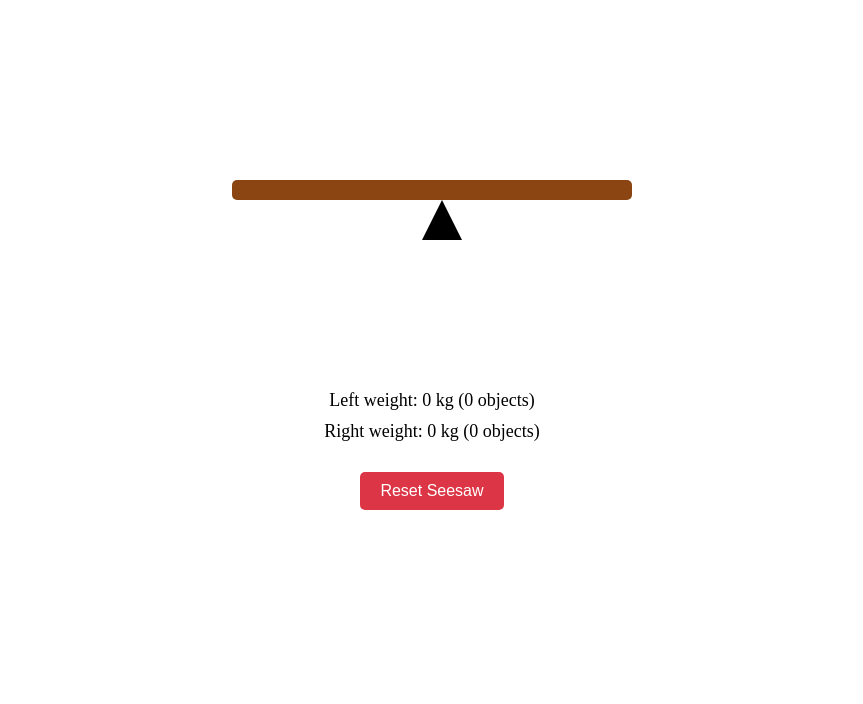
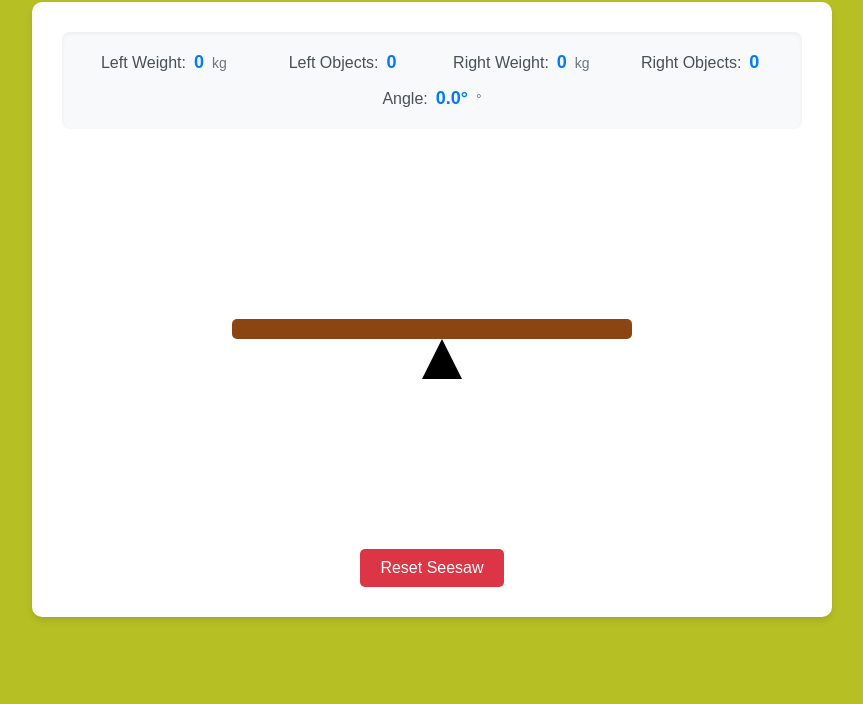
Before and after one commit to OnurCeliiik/Seesaw-Simulation, a plain HTML site: page index.html in a window 1280 px wide. Shown: the part 96-800 px from the top of the page, without its empty margins (208-1071 px from the left). Drawn offline with Linux system fonts and the light colour scheme.

Commit message:
changed the page structure & tried to make it look better

```diff
--- a/index.html
+++ b/index.html
@@ -10,32 +10,42 @@
     <div class="container">
         <h1>Seesaw Simulation</h1>
 
-        <!-- This is where my seesaw will be placed -->
-        <div class="seesaw-wrapper">
-            <!--
-            This is my plank.
-            I will be using this div to represent the plank, horizontall board that will rotate.
-            Objects will be placed inside, to make them rotate with the plank.
-             -->
-            <div id="plank" class="plank">
-
+        <!-- Wrapper box for seesaw and stats-->
+        <div class="simulation-box">
+            <div class="ui-section">
+                <div class="stat-item">
+                    <span class="stat-label">Left Weight:</span>
+                    <span id="left-weight" class="stat-value">0</span>
+                    <span class="stat-unit">kg</span>
+                </div>
+                <div class="stat-item">
+                    <span class="stat-label">Left Objects:</span>
+                    <span id="left-count" class="stat-value">0</span>
+                </div>
+                <div class="stat-item">
+                    <span class="stat-label">Right Weight:</span>
+                    <span id="right-weight" class="stat-value">0</span>
+                    <span class="stat-unit">kg</span>
+                </div>
+                <div class="stat-item">
+                    <span class="stat-label">Right Objects:</span>
+                    <span id="right-count" class="stat-value">0</span>
+                </div>
+                <div class="stat-item">
+                    <span class="stat-label">Angle:</span>
+                    <span id="angle-display" class="stat-value">0</span>
+                    <span class="stat-unit">°</span>
+                </div>
             </div>
 
-            <!--
-            This is my pivot.
-            I will be using this div to represent the pivot, the plank's center point.
-            It doesn't rotate, just a fixed point.
-            -->
-            <div class="pivot">
+            <!-- Seesaw section-->
+             <div class="seesaw-wrapper">
+                <div id="plank" class="plank"></div>
+                <div class="pivot"></div>
+             </div>
 
-            </div>
-
-        </div>
-
-        <div class="ui-section">
-            <p>Left weight: <span id="left-weight">0</span> kg (<span id="left-count">0</span> objects)</p>
-            <p>Right weight: <span id="right-weight">0</span> kg (<span id="right-count">0</span> objects)</p>
-            <button id="reset_button" class="reset-button">Reset Seesaw</button>
+             <!-- Reset button-->
+              <button id="reset_button" class="reset-button">Reset Seesaw</button>
         </div>
     </div>
 
--- a/script.js
+++ b/script.js
@@ -315,6 +315,8 @@ function updatePlankRotation() {
 
     plankElement.style.transform = `rotate(${state.angle}deg)`;
 
+    updateAngleDisplay(state.angle);
+
     console.log('Plank rotation updated to:', state.angle.toFixed(2) + ' degrees');
 }
 
@@ -346,6 +348,31 @@ function updateWeightTotals(leftWeight, rightWeight, leftCount, rightCount) {
         left: leftWeight.toFixed(1) + ' kg (' + leftCount + ' objects)',
         right: rightWeight.toFixed(1) + ' kg (' + rightCount + ' objects)'
     });
+}
+
+/**
+ * Updates the angle display in the UI.
+ * @param {number} angle
+ */
+function updateAngleDisplay(angle) {
+    const angleElement = document.getElementById('angle-display');
+
+    if (!angleElement) {
+        console.error('Angle display element not found - cannot update');
+        return;
+    }
+
+    angleElement.textContent = angle.toFixed(1) + '°';
+
+    if (angle > 0) {
+        angleElement.style.color = '#28A745';
+    } else if (angle < 0) {
+        angleElement.style.color = '#DC3545';
+    } else {
+        angleElement.style.color = '#007BFF';
+    }
+
+    console.log('Angle display updated to:', angle.toFixed(1) + '°');
 }
 
 /**
@@ -475,6 +502,8 @@ window.addEventListener('DOMContentLoaded', function() {
         updateAllDisplays();
     }
 
+    updateAngleDisplay(state.angle);
+
     initializeClickListener();
     initializeResetButton();
 })
--- a/style.css
+++ b/style.css
@@ -1,8 +1,69 @@
+body {
+    margin: 0;
+    padding: 0;
+    background: #b6c024;
+    min-height: 100vh;
+    font-family: Arial, sans-serif;
+}
+
 .container {
     max-width: 800px;
     margin: 0 auto;
     padding: 20px;
     text-align: center;
+}
+
+h1 {
+    color: #2e7fcf;
+    margin-bottom: 10px;
+    text-shadow: 1px 1px 2px rgba(0, 0, 0, 0.1);
+}
+
+.simulation-box {
+    background: white;
+    border-radius: 10px;
+    box-shadow: 0 4px 6px rgba(0, 0, 0, 0.1);
+    padding: 30px;
+    margin-top: 20px;
+}
+
+.ui-section {
+    display: flex;
+    justify-content: space-around;
+    align-items: center;
+    background: #F8F9FA;
+    padding: 20px;
+    border-radius: 8px;
+    margin-bottom: 30px;
+    box-shadow: inset 0 2px 4px rgba(0, 0, 0, 0.05);
+    flex-wrap: wrap;
+    gap: 15px;
+}
+
+.stat-item {
+    display: flex;
+    align-items: center;
+    gap: 8px;
+    flex: 1;
+    min-width: 150px;
+    justify-content: center;
+}
+
+.stat-label {
+    color: #495057;
+    font-weight: 500;
+    font-size: 16px;
+}
+
+.stat-value {
+    color: #007BFF;
+    font-weight: bold;
+    font-size: 18px;
+}
+
+.stat-unit {
+    color: #6C757D;
+    font-size: 14px;
 }
 
 .seesaw-wrapper {
@@ -47,15 +108,6 @@
     z-index: 1;
 }
 
-.ui-section {
-    margin-top: 30px;
-    font-size: 18px;
-}
-
-.ui-section p {
-    margin: 10px 0;
-}
-
 .plank .object {
     position: absolute;
     width: 30px;
```
